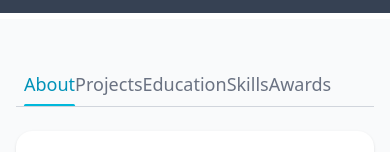
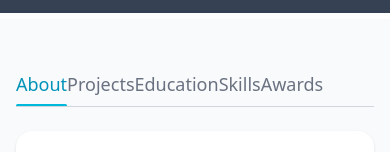
Before and after one commit to greg-of-Earth/greg-of-Earth_portfolio, a Next.js app: page / in a window 390 px wide. Shown: the part 282-434 px from the top of the page. Built offline with nearby package versions, Linux system fonts and the light colour scheme.

Commit message:
large screens

```diff
--- a/src/components/MainContent.tsx
+++ b/src/components/MainContent.tsx
@@ -26,7 +26,7 @@ const MainContent: React.FC<MainContentProps> = ( { className }) => {
   return (
     <main className="flex-1 flex flex-col items-center justify-start md:justify-center w-full px-4 sm:px-6 bg-gray-50 text-slate-800 mt-[6px]">
         <nav className="w-full border-b border-gray-300 mb-6 mt-[6vh] overflow-x-auto no-scrollbar">
-            <div className="flex flex-nowrap sm:flex-wrap sm:space-x-2 md:justify-evenly px-2">
+            <div className="flex flex-nowrap sm:flex-wrap md:justify-evenly w-full">
             {TABS.map((tab) => (
                 <button
                     key={tab}
```
